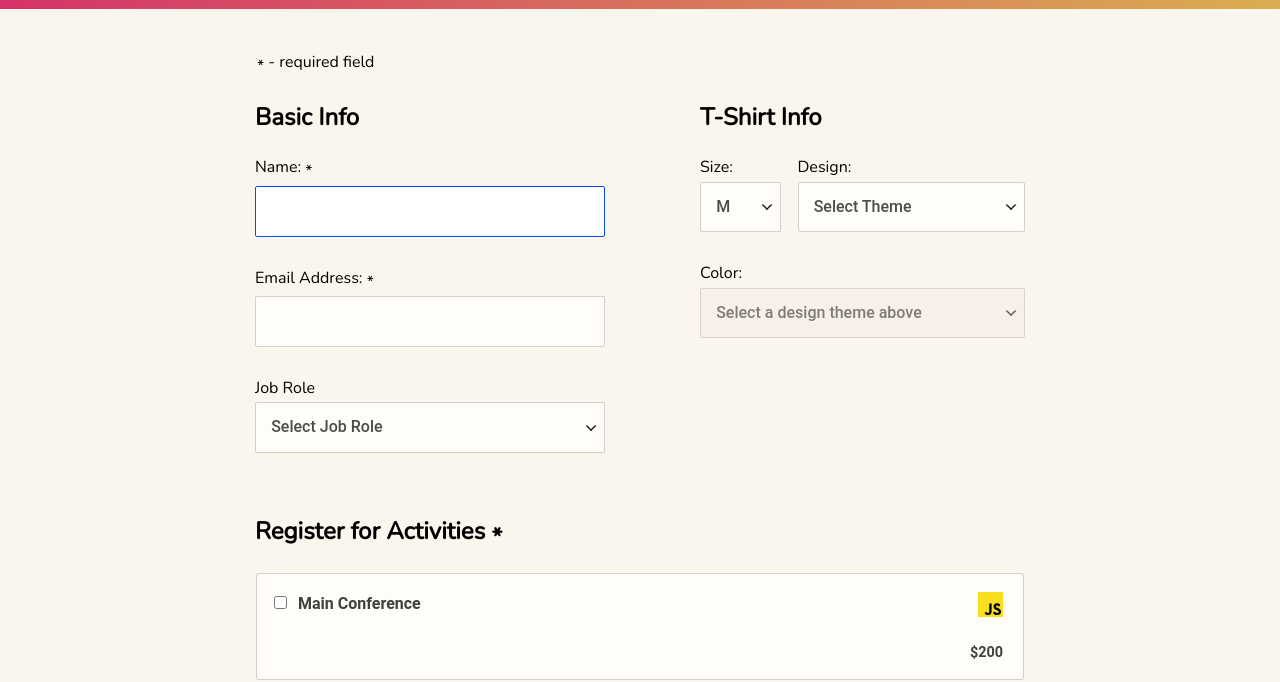
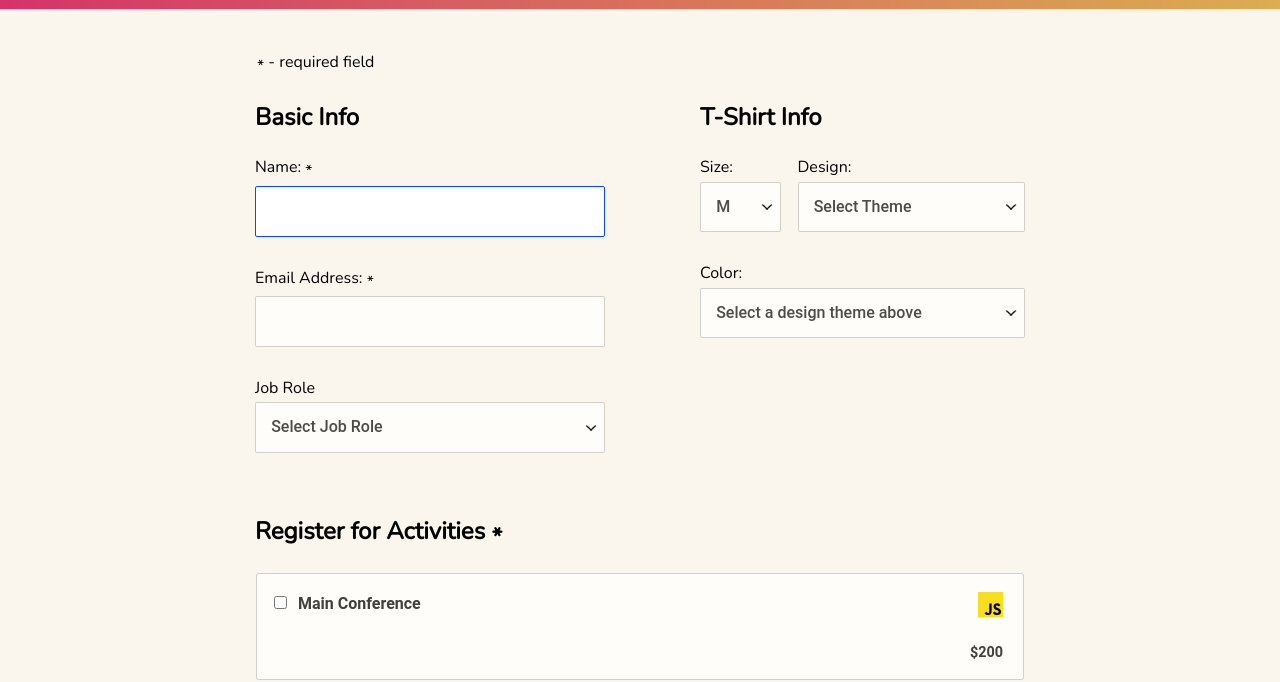
Before and after one commit to OleTjernstad/Interactive-Form---project-3-treehouse, a plain HTML site: page index.html in a window 1280 px wide. Shown: the part 125-807 px from the top of the page. Drawn offline with nearby package versions, Linux system fonts and the light colour scheme.

Commit message:
cleen up

```diff
--- a/index.html
+++ b/index.html
@@ -76,7 +76,7 @@
 
             <div id="shirt-colors" class="shirt-colors">
               <label for="color">Color:</label>
-              <select id="color" disabled>
+              <select id="color">
                 <option selected hidden>Select a design theme above</option>
                 <option data-theme="js puns" value="cornflowerblue">Cornflower Blue (JS Puns shirt only)</option>
                 <option data-theme="js puns" value="darkslategrey">Dark Slate Grey (JS Puns shirt only)</option>
@@ -94,48 +94,48 @@
         <legend>Register for Activities <span class="asterisk">*</span></legend>
         <div id="activities-box" class="activities-box error-border">
           <label>
-            <input type="checkbox"  name="all" data-cost="200">
+            <input type="checkbox" name="all" data-cost="200">
             <span>Main Conference</span>
             <span class="activity-cost">$200</span>
             <img class="activity-img js-img" src="img/js.svg" alt="">
           </label>
           <label>
-            <input type="checkbox"  name="js-libs" data-day-and-time="Tuesday 9am-12pm" data-cost="100">
+            <input type="checkbox" name="js-libs" data-day-and-time="Tuesday 9am-12pm" data-cost="100">
             <span>JavaScript Libraries Workshop</span>
             <span>Tuesday 9am-12pm</span>
             <span class="activity-cost">$100</span>
             <img class="activity-img react-img" src="img/react.svg" alt="">
           </label>
           <label>
-            <input type="checkbox"  name="node" data-day-and-time="Tuesday 1pm-4pm" data-cost="100">
+            <input type="checkbox" name="node" data-day-and-time="Tuesday 1pm-4pm" data-cost="100">
             <span>Node.js Workshop</span>
             <span>Tuesday 1pm-4pm</span>
             <span class="activity-cost">$100</span>
             <img class="activity-img node-img" src="img/node.svg" alt="">
           </label>
           <label>
-            <input type="checkbox"  name="js-frameworks" data-day-and-time="Tuesday 9am-12pm" data-cost="100">
+            <input type="checkbox" name="js-frameworks" data-day-and-time="Tuesday 9am-12pm" data-cost="100">
             <span>JavaScript Frameworks Workshop</span>
             <span>Tuesday 9am-12pm</span>
             <span class="activity-cost">$100</span>
             <img class="activity-img angular-img" src="img/angular.svg" alt="">
           </label>
           <label>
-            <input type="checkbox"  name="build-tools" data-day-and-time="Tuesday 1pm-4pm" data-cost="100">
+            <input type="checkbox" name="build-tools" data-day-and-time="Tuesday 1pm-4pm" data-cost="100">
             <span>Build tools Workshop</span>
             <span>Tuesday 1pm-4pm</span>
             <span class="activity-cost">$100</span>
             <img class="activity-img build-img" src="img/build.svg" alt="">
           </label>
           <label>
-            <input type="checkbox"  name="npm" data-day-and-time="Wednesday 9am-12pm" data-cost="100">
+            <input type="checkbox" name="npm" data-day-and-time="Wednesday 9am-12pm" data-cost="100">
             <span>npm Workshop</span>
             <span>Wednesday 9am-12pm</span>
             <span class="activity-cost">$100</span>
             <img class="activity-img npm-img" src="img/npm.svg" alt="">
           </label>
           <label>
-            <input type="checkbox"  name="express" data-day-and-time="Wednesday 1pm-4pm" data-cost="100">
+            <input type="checkbox" name="express" data-day-and-time="Wednesday 1pm-4pm" data-cost="100">
             <span>Express Workshop</span>
             <span>Wednesday 1pm-4pm</span>
             <span class="activity-cost">$100</span>
```
